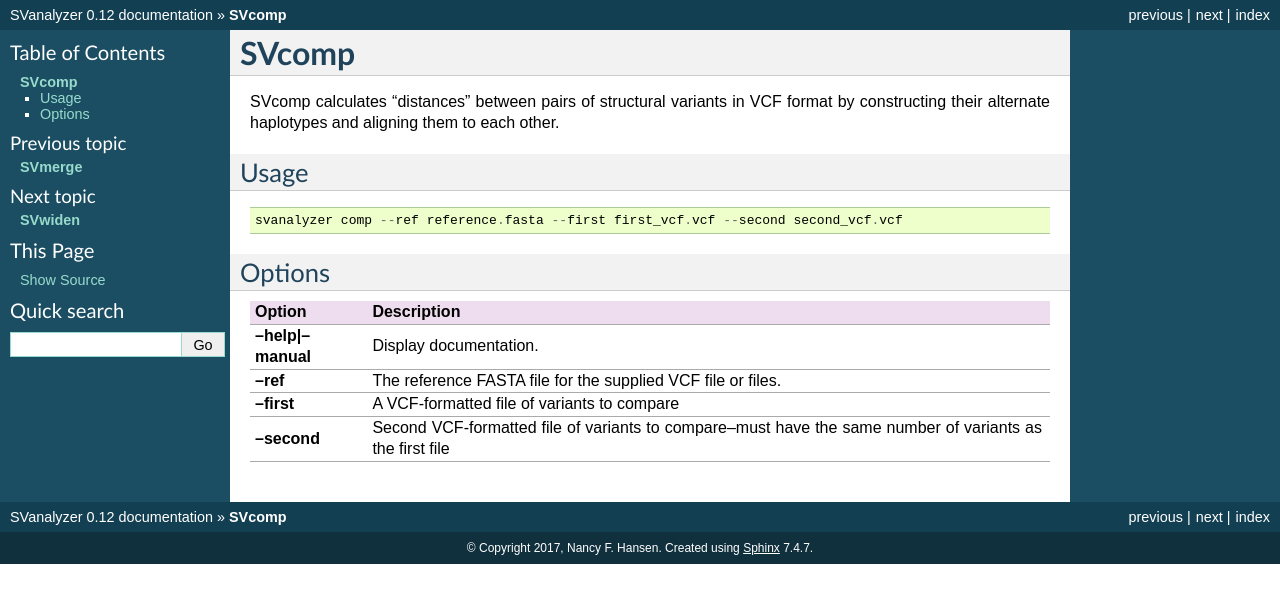
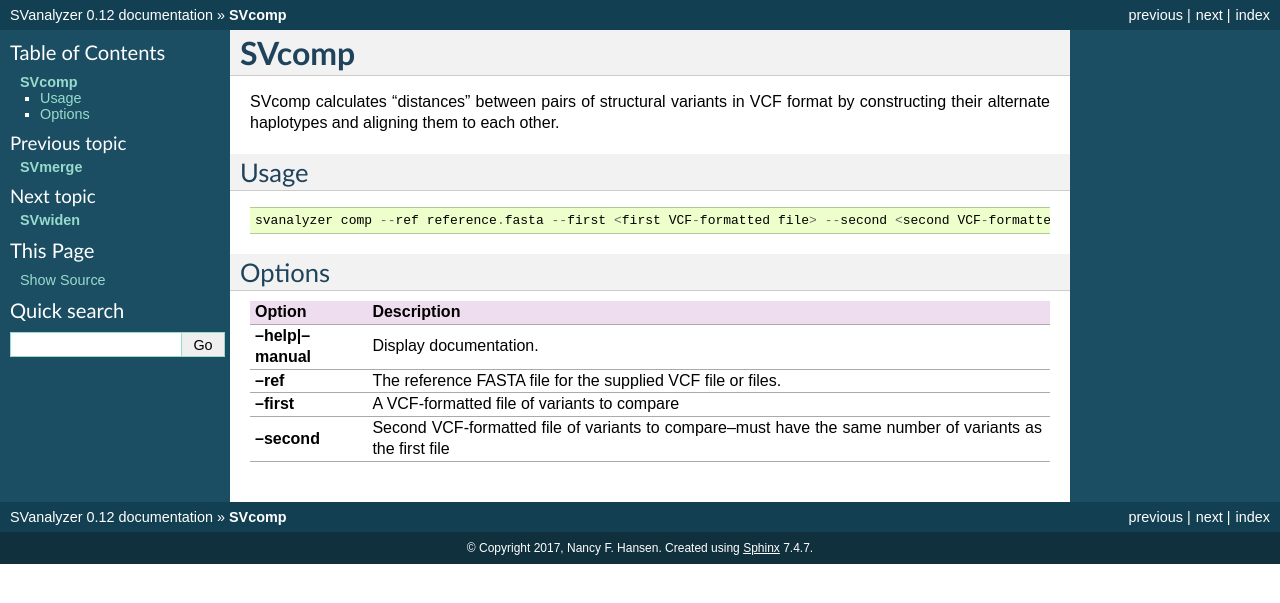
Before and after one commit to nhansen/SVanalyzer, a Sphinx documentation site: the page built from docs/svcomp.rst, in a window 1280 px wide. Shown: the top 603 px of the page. Built offline with Sphinx 7.4.7, drawn with Linux system fonts in a browser that asks for light colours.

Commit message:
Updating documentation

```diff
--- a/docs/svcomp.rst
+++ b/docs/svcomp.rst
@@ -11,7 +11,7 @@ Usage
 ------------
 ::
 
-   svanalyzer comp --ref reference.fasta --first first_vcf.vcf --second second_vcf.vcf
+   svanalyzer comp --ref reference.fasta --first <first VCF-formatted file> --second <second VCF-formatted file>
 
 Options
 ------------
```
